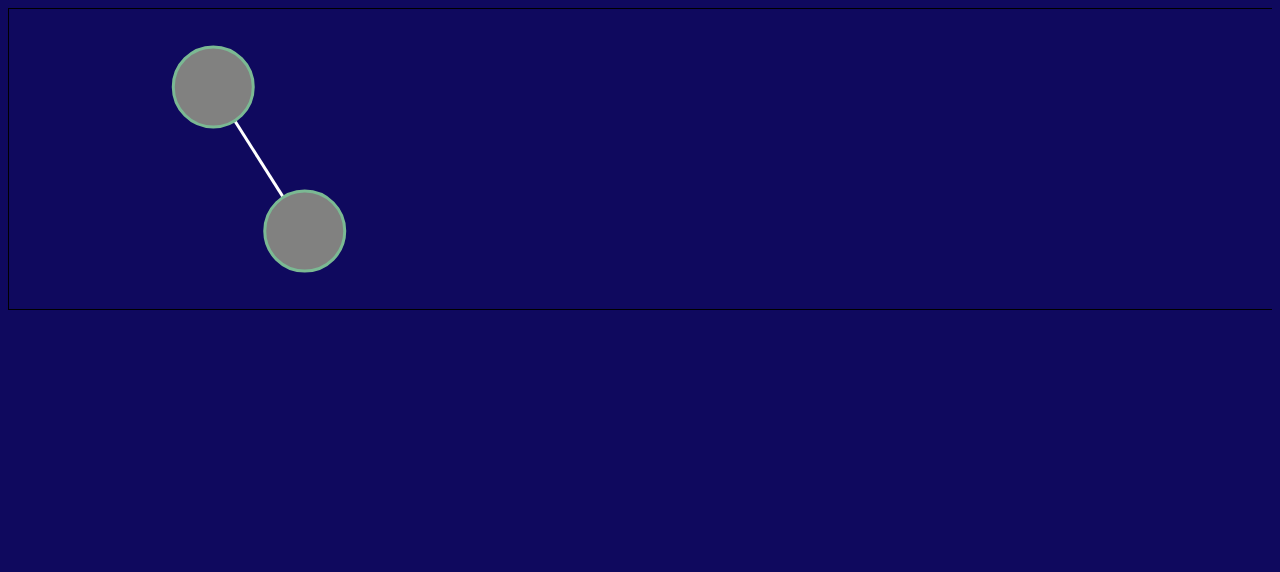
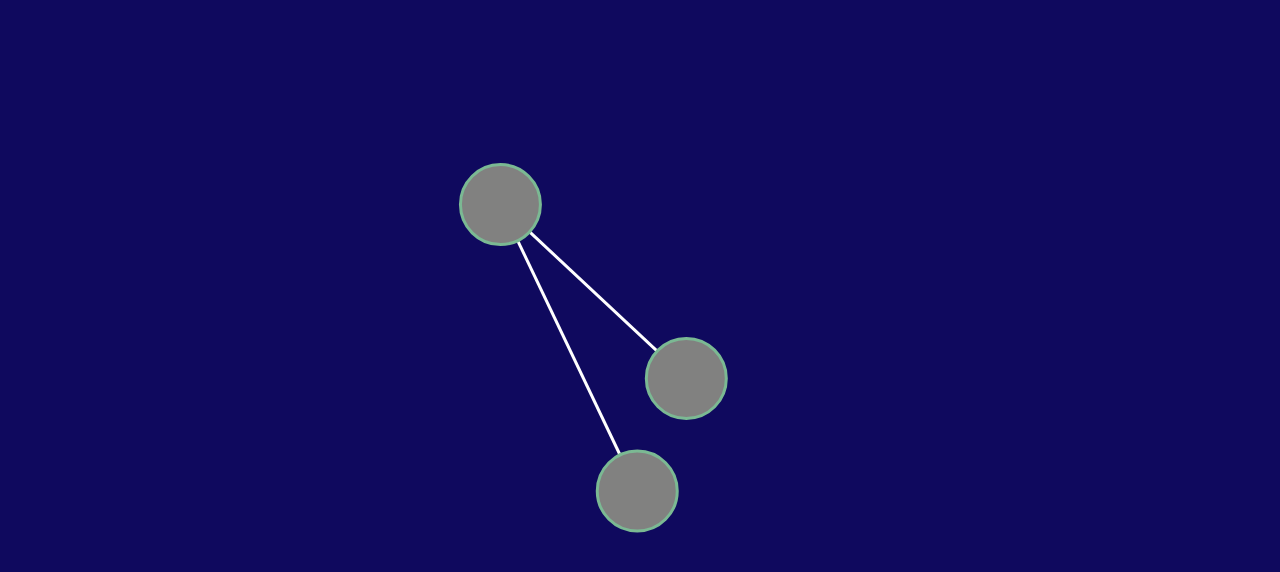
Before and after one commit to JJafni/Jarvis-Universe, a plain HTML site: page index.html in a window 1280 px wide. Drawn offline with nearby package versions, Linux system fonts and the light colour scheme.

Commit message:
update_2

```diff
--- a/index.html
+++ b/index.html
@@ -13,7 +13,7 @@
 
 <body onload="main()">
     <div id="container">
-        <svg width="" height="300"></svg>
+        <svg></svg>
     </div>
 </body>
 
--- a/script.js
+++ b/script.js
@@ -11,25 +11,25 @@ function main() {
     const circleDistance = chainLength * 2;
 
     const data = [
-        { id: 1, x: circleDistance, y: 150 },
-        { id: 2, x: circleDistance, y: 150 },
+        { id: 1, x: circleDistance, y: 300 },
+        { id: 2, x: circleDistance, y: 300 },
+        { id: 3, x: circleDistance, y: 300 },
     ];
 
     const simulation = d3.forceSimulation(data)
         .force("link", d3.forceLink().distance(chainLength))
         .force("charge", d3.forceManyBody().strength(-50))
-        .force("center", d3.forceCenter(250, 150))
+        .force("center", d3.forceCenter(600, 350))
 
 
     const link = svg.selectAll("line")
-        .data([{ source: data[0], target: data[1] }])
+        .data([{ source: data[0], target: data[1] }, { source: data[1], target: data[2] }])
         .join("line")
         .attr("x1", d => d.source.x)
         .attr("y1", d => d.source.y)
         .attr("x2", d => d.target.x)
         .attr("y2", d => d.target.y)
         .style("stroke", "white");
-
 
     const circle = svg.selectAll("circle")
         .data(data)
--- a/style.css
+++ b/style.css
@@ -1,16 +1,20 @@
-#container{
+html, body, #container {
   width: 100%;
   height: 100%;
-    position: relative;
   overflow: hidden;
 }
+
 svg {
-    border: 1px solid black;
+  width: 100%;
+  height: 100%;
+
 }
+
 circle {
   fill: #818180;
   border: 3px solid #7bb993;
 }
+
 line {
   stroke: black;
   stroke-width: 3px;
```
Lines whose indentation alone changed are shown as unchanged.
